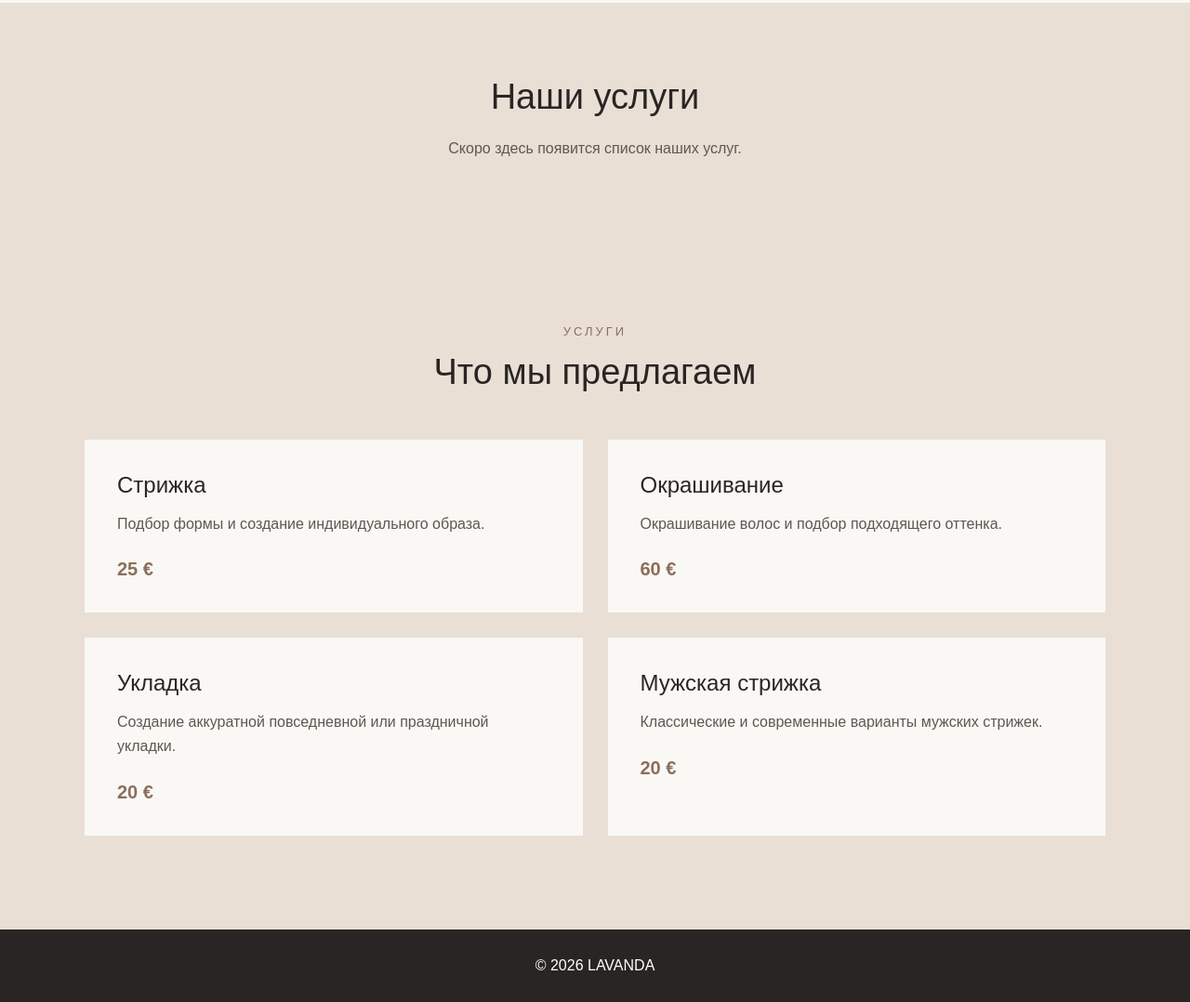
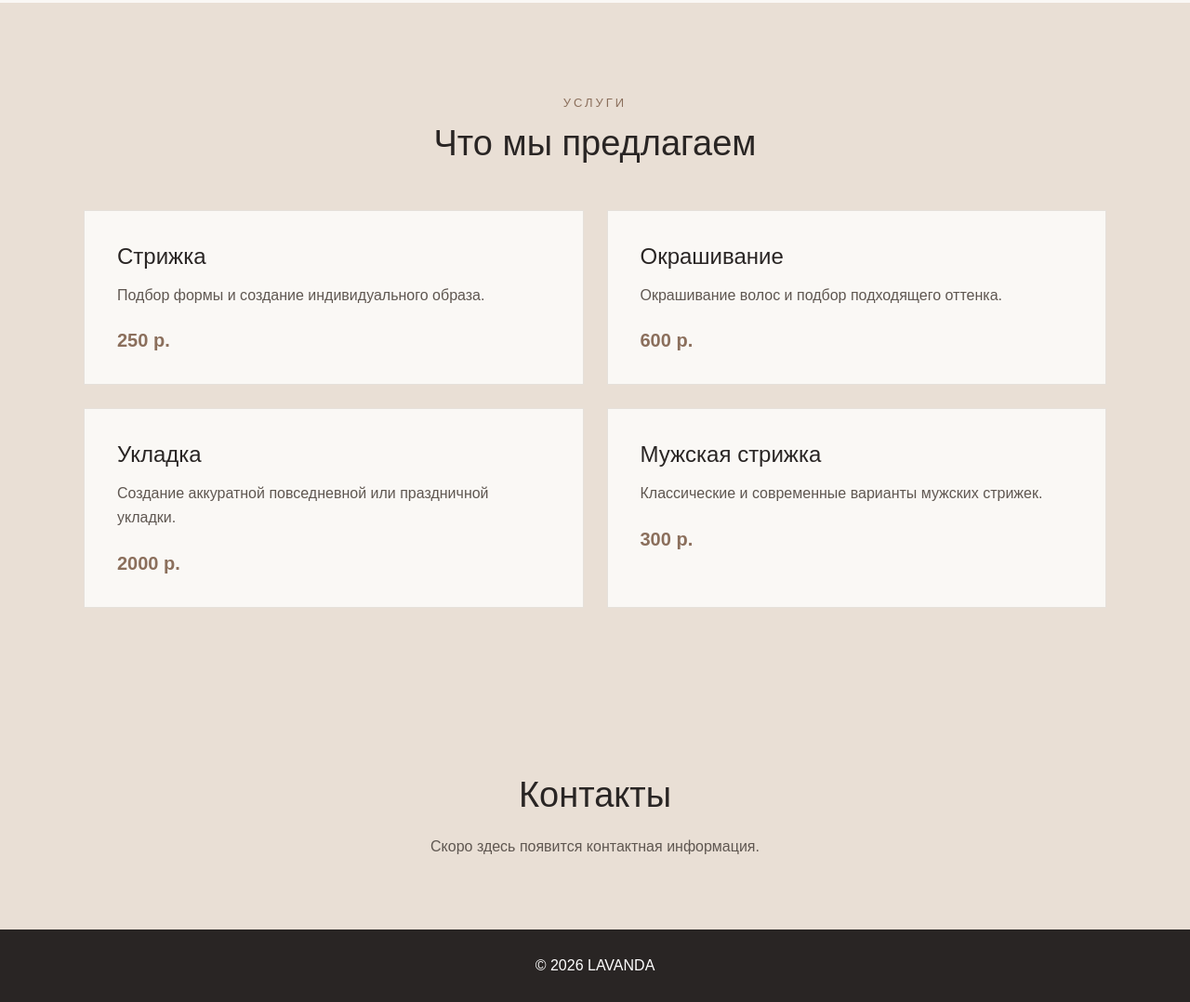
Before and after one commit to abut-sdvg/GallovGlazunov, a plain HTML site: page index.html in a window 1280 px wide. Shown: the part 1089-2167 px from the top of the page at 93% size. Drawn offline with Linux system fonts and the light colour scheme.

Commit message:
fix index.html

```diff
--- a/index.html
+++ b/index.html
@@ -78,20 +78,6 @@
         </section>
 
 
-        <section class="placeholder" id="services">
-
-            <div class="container">
-
-                <h2>Наши услуги</h2>
-
-                <p>
-                    Скоро здесь появится список наших услуг.
-                </p>
-
-            </div>
-
-        </section>
-
 
         <section class="services" id="services">
 
@@ -112,7 +98,7 @@
                     индивидуального образа.
                 </p>
 
-                <span>25 €</span>
+                <span>250 р.</span>
 
             </div>
 
@@ -126,7 +112,7 @@
                     подходящего оттенка.
                 </p>
 
-                <span>60 €</span>
+                <span>600 р.</span>
 
             </div>
 
@@ -140,7 +126,7 @@
                     повседневной или праздничной укладки.
                 </p>
 
-                <span>20 €</span>
+                <span>2000 р.</span>
 
             </div>
 
@@ -154,7 +140,7 @@
                     варианты мужских стрижек.
                 </p>
 
-                <span>20 €</span>
+                <span>300 р.</span>
 
             </div>
 
@@ -163,6 +149,19 @@
     </div>
 
 </section>
+        <section class="placeholder" id="contacts">
+
+            <div class="container">
+
+                <h2>Контакты</h2>
+
+                <p>
+                    Скоро здесь появится контактная информация.
+                </p>
+
+            </div>
+
+        </section>
 
     </main>
 
```
Also changed, not shown: 1 other file.
